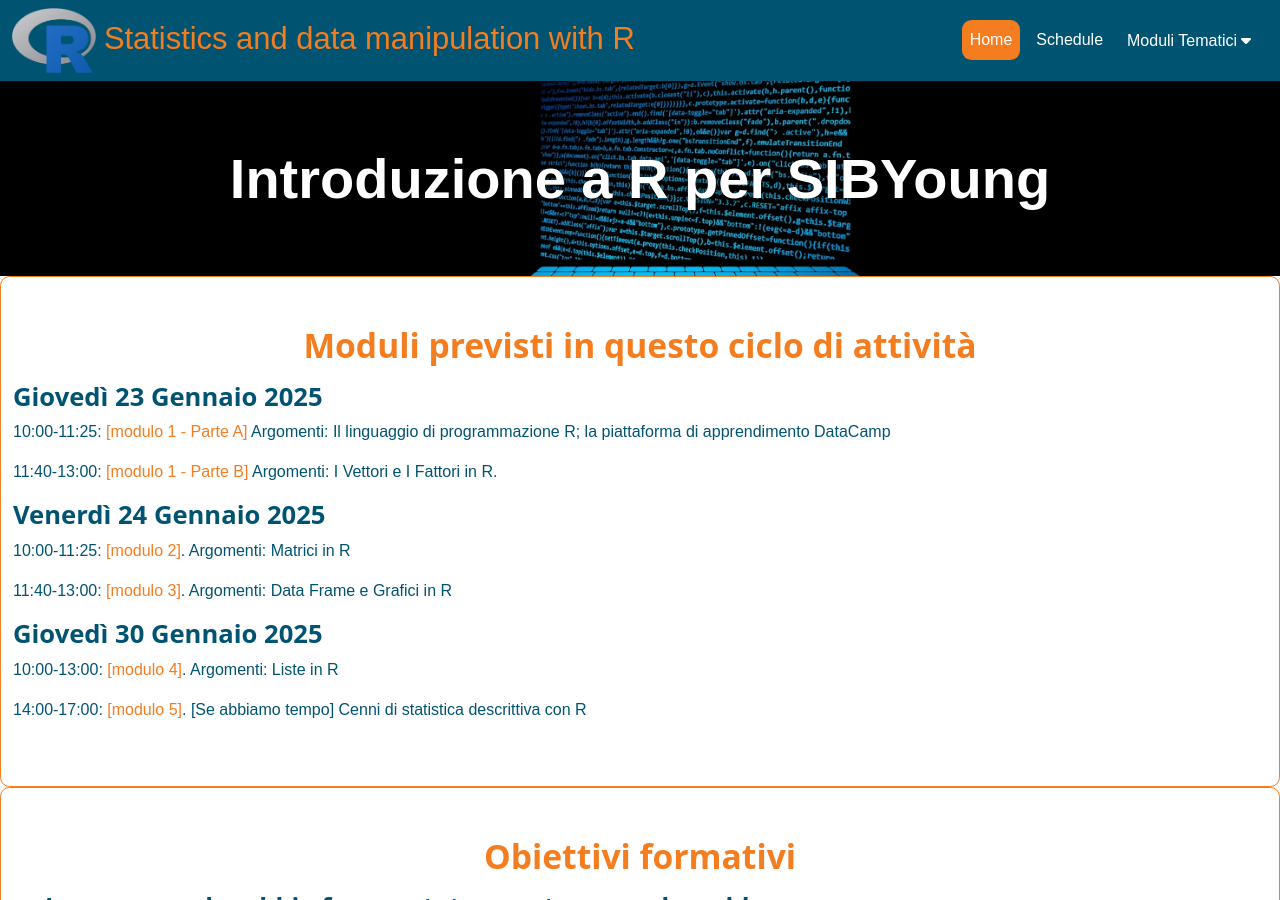
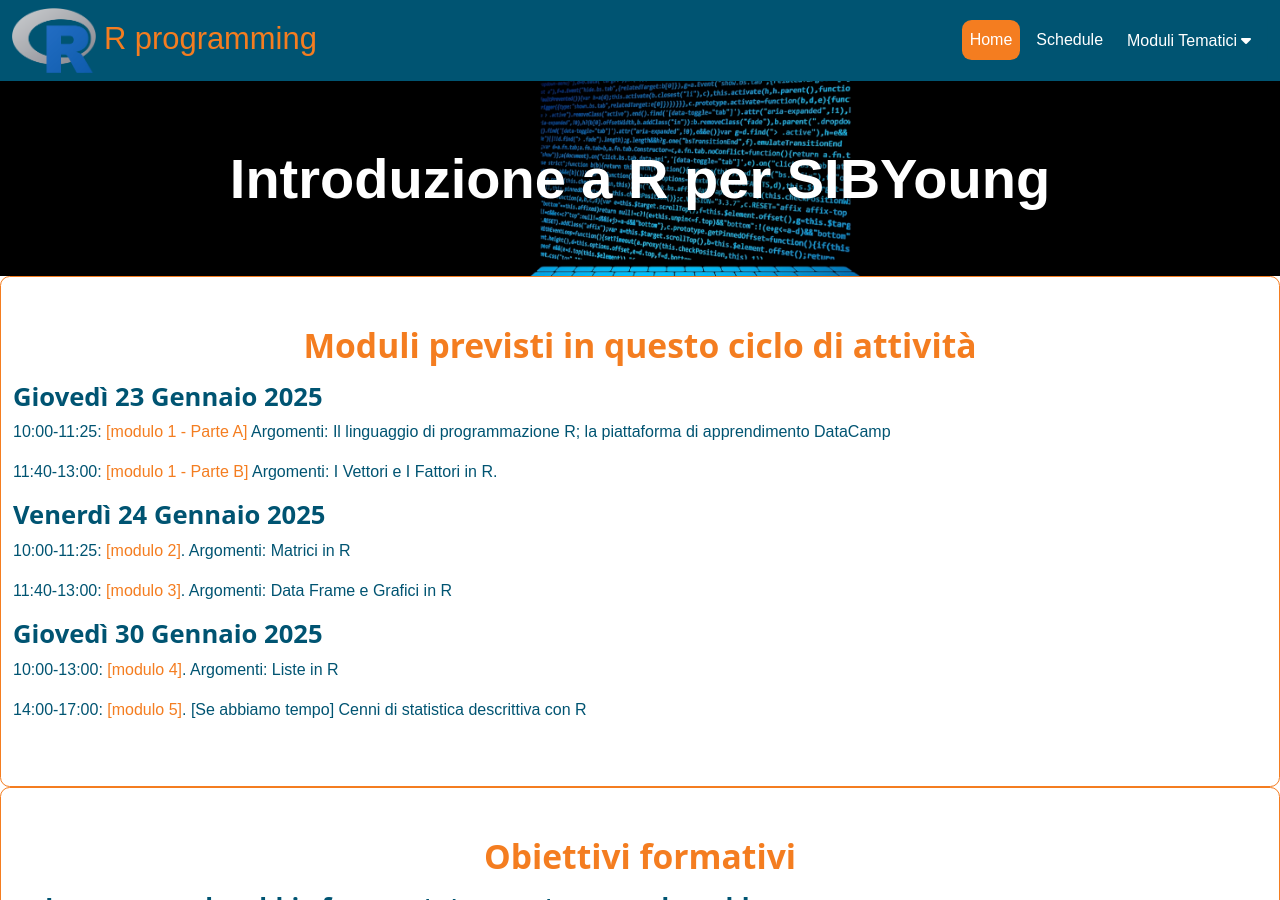
Before and after one commit to maghetta/Corso-R-livello-base__BBC, a Jekyll site: the page built from index.html, in a window 1280 px wide and 900 px high. Built offline with Jekyll 4.4.1, drawn with Linux system fonts in a browser that asks for light colours.

Commit message:
Update _config.yml
cambiato titolo header

```diff
--- a/_config.yml
+++ b/_config.yml
@@ -1,7 +1,7 @@
-title: Statistics and data manipulation with R
+title: R programming
 # This appears in the html browser tab for the site title (seen mostly by search engines, not users)
 
-topnav_title: Statistics and data manipulation with R
+topnav_title: R programming
 # Optional: this appears on the top navigation bar next to the main_logo.svg icon
 
 description: "Example of ELIXIR toolkit theme as a remote jekyll theme"
```
